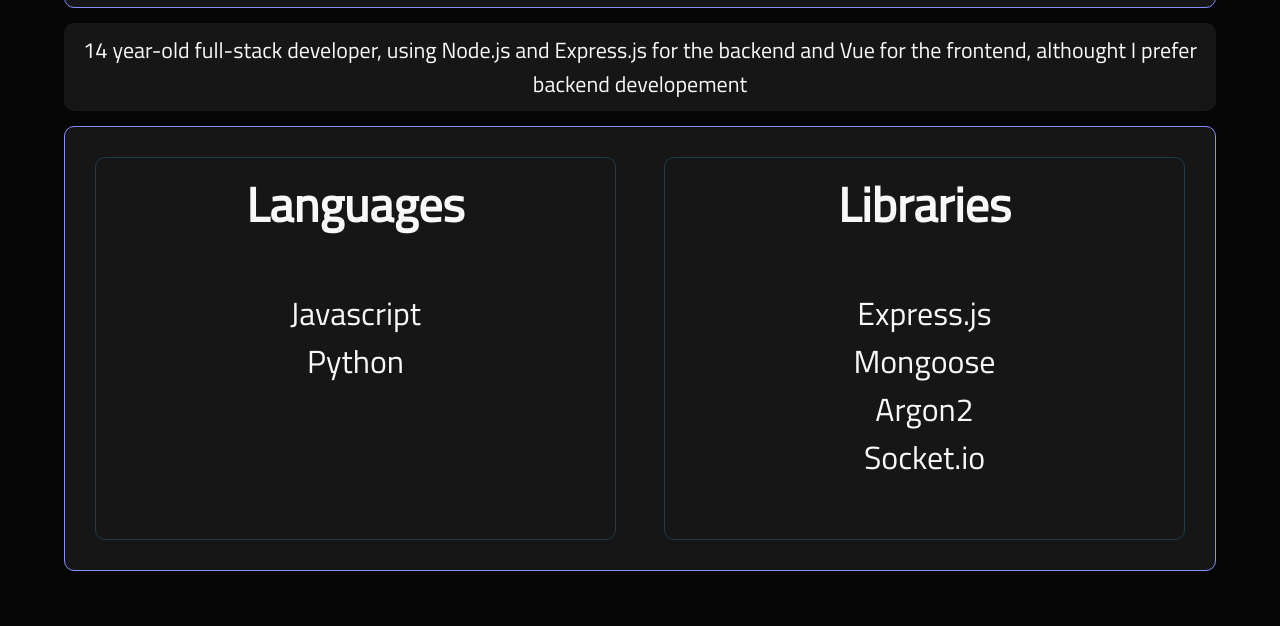
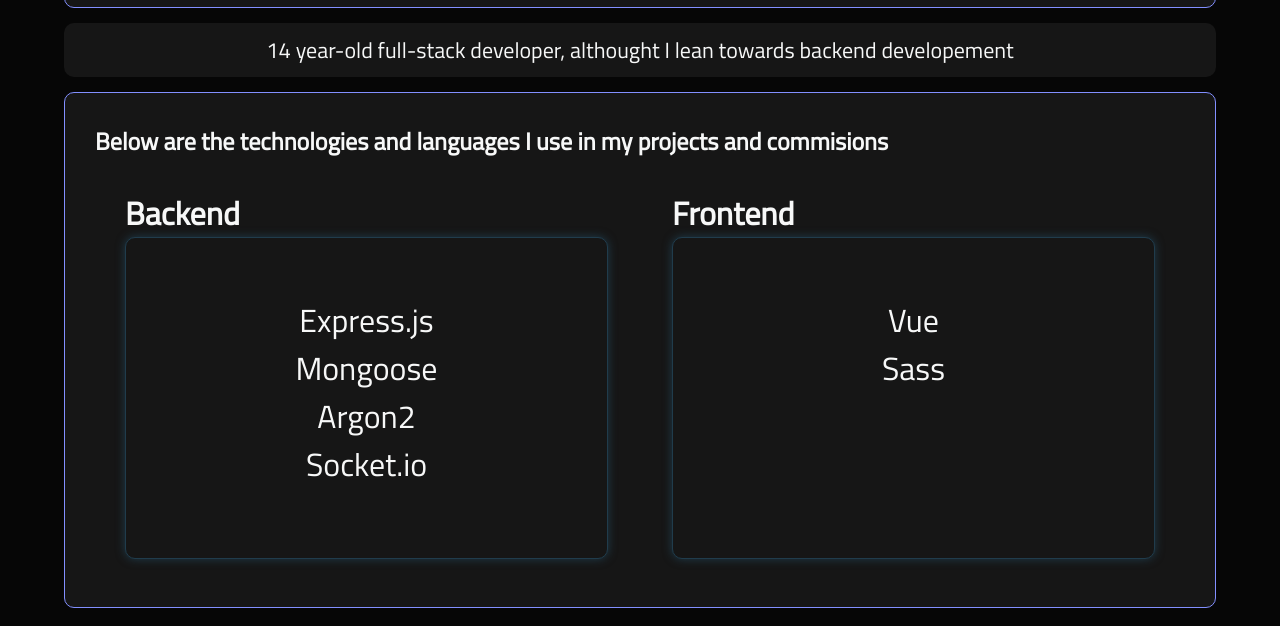
Before and after one commit to richmailYT/portfolio, a plain HTML site: page index.html in a window 1280 px wide. Shown: the part 174-800 px from the top of the page. Drawn offline with Linux system fonts and the light colour scheme.

Commit message:
Changed layout Changed about me sentense Added slight glow to skills items

```diff
--- a/index.html
+++ b/index.html
@@ -9,6 +9,7 @@
     <link rel="stylesheet" href="index.css">
 </head>
 <body>
+    <div id="overlay"></div>
     <header>
         <div class="welcome">
             <h1>Hey, I'm Eternal</h1>
@@ -21,24 +22,38 @@
         </div>
     </header>
     <div class="about-me">
-        <p>14 year-old full-stack developer, using Node.js and Express.js for the backend and Vue for the frontend, althought I prefer backend developement</p>
+        <p>14 year-old full-stack developer, althought I lean towards backend developement</p>
     </div>
 
     <div class="skills">
-        <div class="item">
-            <h1>Languages</h1>
-            <div class="details">
-                <p>Javascript</p>
-                <p>Python</p>
+        <h2>Below are the technologies and languages I use in my projects and commisions</h2>
+
+        <div class="wrapper">
+            <div class="section">
+                <h1 class="header">Backend</h1>
+                <div class="container">
+                    <div class="item">
+                        <!-- <h1>Technologies</h1> -->
+                        <div class="details">
+                            <p>Express.js</p>
+                            <p>Mongoose</p>
+                            <p>Argon2</p>
+                            <p>Socket.io</p>
+                        </div>
+                    </div>
+                </div>
             </div>
-        </div>
-        <div class="item">
-            <h1>Libraries</h1>
-            <div class="details">
-                <p>Express.js</p>
-                <p>Mongoose</p>
-                <p>Argon2</p>
-                <p>Socket.io</p>
+            <div class="section">
+                <h1 class="header">Frontend</h1>
+                <div class="container">
+                    <div class="item">
+                        <!-- <h1>Libraries</h1> -->
+                        <div class="details">
+                            <p>Vue</p>
+                            <p>Sass</p>
+                        </div>
+                    </div>
+                </div>
             </div>
         </div>
     </div>
--- a/index.scss
+++ b/index.scss
@@ -15,6 +15,7 @@
 }
 
 header {
+    position: relative;
     display: flex;
     justify-content: space-between;
 
@@ -24,11 +25,15 @@
 
     margin: auto;
     margin-bottom: 0px;
-    top: 120px;
 
     border-radius: 10px;
     background-color: rgb(22, 22, 22);
     border: solid 1px rgb(130, 143, 255);
+    // box-shadow: 0 0 10px rgb(130, 143, 255);
+
+    .header {
+        display: block;
+    }
 
     .welcome {
         font-size: 2.8rem;
@@ -41,6 +46,7 @@
 
     .contact {
         display: flex;
+        height: fit-content;
 
         padding: 10px;
 
@@ -70,11 +76,6 @@
 }
 
 .skills {
-    display: grid;
-
-    grid-template-columns: repeat(2, 1fr);
-    grid-template-rows: repeat(1, 1fr);
-
     padding: 30px;
     width: 90vw;
     max-width: 1800px;
@@ -82,15 +83,32 @@
     margin: auto;
     margin-top: 0px;
     margin-bottom: 0px;
-    top: 260px;
-
-    gap: 3rem;
 
     border-radius: 10px;
     background-color: rgb(22, 22, 22);
     border: solid 1px rgb(130, 143, 255);
+    // box-shadow: 0 0 10px rgb(130, 143, 255);
+
+    //wraps all the skill items
+    .wrapper {
+        display: flex;
+        padding: 30px;
+        gap: 4rem;
+        .section {
+            flex: 1;
+            min-height: fit-content;
+            .container {
+                display: grid;
+
+                height: 90%;
+
+                grid-template-columns: repeat(1, 1fr);
+                grid-template-rows: repeat(1, 1fr);
+
+                gap: 3rem;
 
                 .item {
+                    position: relative;
                     min-height: fit-content;
                     padding: 10px;
                     border-radius: 10px;
@@ -101,6 +119,8 @@
                     border-radius: 10px;
                     background-color: rgb(22, 22, 22);
                     border: solid 1px #203c4c;
+
+                    box-shadow: 0 0 10px #203c4c;
                     .details {
                         margin: 3rem;
                         p {
@@ -110,6 +130,9 @@
 
                     h1 {
                         font-size: 3rem;
+                    }
+                }
+            }
         }
     }
 }
@@ -139,8 +162,7 @@
         }
     }
 
-    .skills {
-        grid-template-columns: repeat(1, 1fr);
-        grid-template-rows: repeat(2, 1fr);
+    .wrapper {
+        flex-direction: column;
     }
 }
```
Also changed, not shown: index.css, 1 other file. Lines whose indentation alone changed are shown as unchanged.
